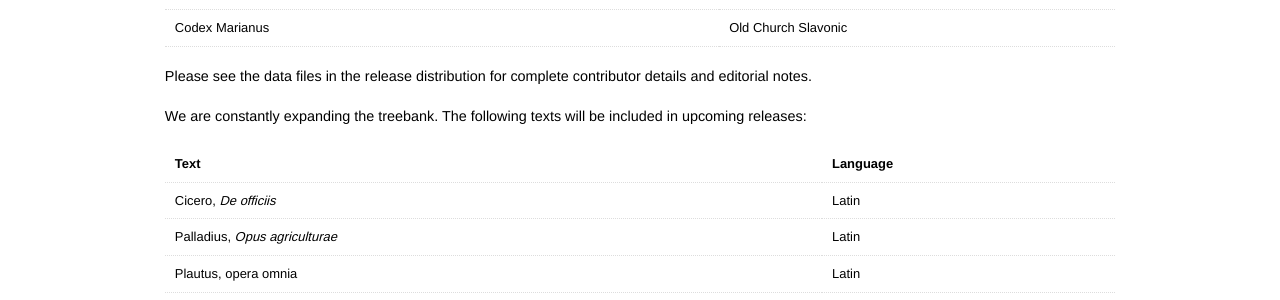
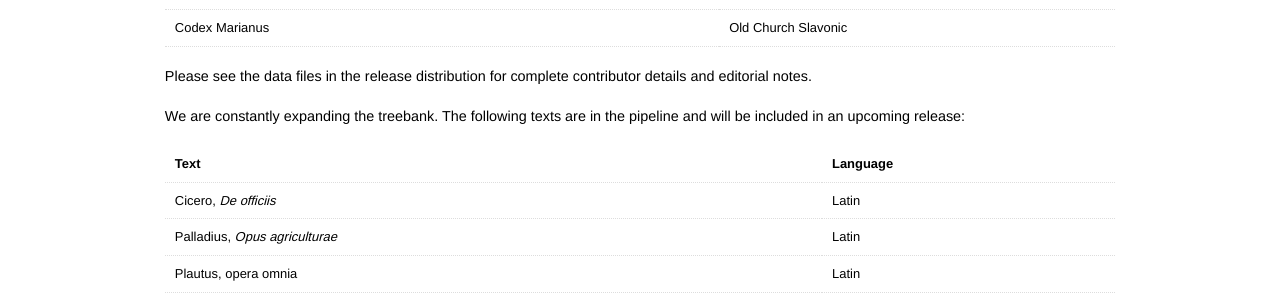
Before and after one commit to proiel/proiel.github.io, a Jekyll site: the page built from index.html, in a window 1280 px wide. Shown: the part 732-1032 px from the top of the page. Built offline with Jekyll 4.4.1, drawn with Linux system fonts in a browser that asks for light colours.

Commit message:
Reworded the treebank expansion paragraph.

```diff
--- a/index.html
+++ b/index.html
@@ -82,7 +82,8 @@ layout: default
         </p>
 
         <p>
-          We are constantly expanding the treebank. The following texts will be included in upcoming releases:
+          We are constantly expanding the treebank. The following texts are in
+          the pipeline and will be included in an upcoming release:
 
           <table>
             <tr>
```
